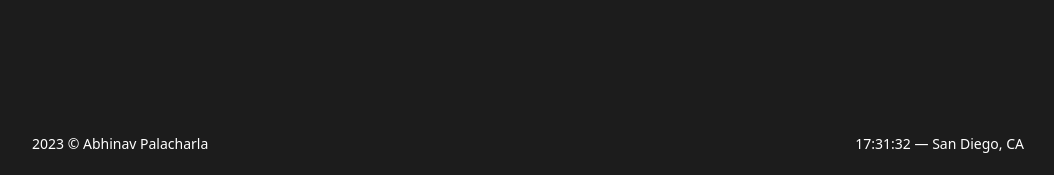
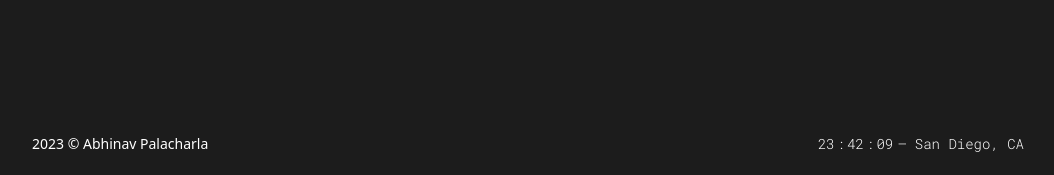
Before and after one commit to AbhinavPalacharla/palacharla.com, a Next.js app: page / in a window 1280 px wide. Shown: the part 622-797 px from the top of the page, without its empty margins (112-1166 px from the left). Built offline with nearby package versions, Linux system fonts and the light colour scheme.

Commit message:
✨ Completed footer with clock

```diff
--- a/src/components/layout/Footer.tsx
+++ b/src/components/layout/Footer.tsx
@@ -1,8 +1,64 @@
+import { useEffect, useState } from "react";
+import { Roboto_Mono } from "next/font/google";
+
+const robotoMono = Roboto_Mono({
+  weight: ["300"],
+  subsets: ["latin"],
+  style: ["italic"],
+});
+
 const Footer: React.FC = () => {
+  const [time, setTime] = useState({ hour: "0", minute: "0", second: "0" });
+  const [blink, setBlink] = useState(false);
+
+  useEffect(() => {
+    const interval1 = setInterval(() => {
+      const time = new Date(
+        new Date().toLocaleString("en-US", { timeZone: "America/Los_Angeles" })
+      );
+
+      const hour =
+        time.getHours().toLocaleString().length == 1
+          ? "0" + time.getHours().toLocaleString()
+          : time.getHours().toLocaleString();
+      // time.getHours().toString();
+      const minute =
+        time.getMinutes().toLocaleString().length == 1
+          ? "0" + time.getMinutes().toLocaleString()
+          : time.getMinutes().toLocaleString();
+      const second =
+        time.getSeconds().toLocaleString().length == 1
+          ? "0" + time.getSeconds().toLocaleString()
+          : time.getSeconds().toLocaleString();
+      setTime({ hour, minute, second });
+    }, 0);
+
+    const interval2 = setInterval(() => {
+      setBlink(!blink);
+    }, 500);
+
+    return () => {
+      clearInterval(interval1);
+      clearInterval(interval2);
+    };
+  }, [blink, setBlink]);
+
   return (
-    <div className="flex justify-between text-sm font-light pb-6 pt-16 px-36 bg-[#1C1C1C]">
-      <h1>2023 © Abhinav Palacharla</h1>
-      <h1>17:31:32 — San Diego, CA</h1>
+    <div className="flex items-center justify-between text-sm pb-6 pt-16 px-36 bg-[#1C1C1C]">
+      <h1 className="font-light">2023 © Abhinav Palacharla</h1>
+
+      <div className="flex flex-row">
+        <div
+          className={`flex flex-row items-center gap-x-0.5 ${robotoMono.className} w-20`}
+        >
+          <h1>{time.hour}</h1>
+          <h1 className={` ${blink ? "text-[#A4A4A5]" : ""}`}>:</h1>
+          <h1>{time.minute}</h1>
+          <h1 className={` ${blink ? "text-[#A4A4A5]" : ""}`}>:</h1>
+          <h1>{time.second}</h1>
+        </div>
+        <h1 className={robotoMono.className}>— San Diego, CA</h1>
+      </div>
     </div>
   );
 };
```
